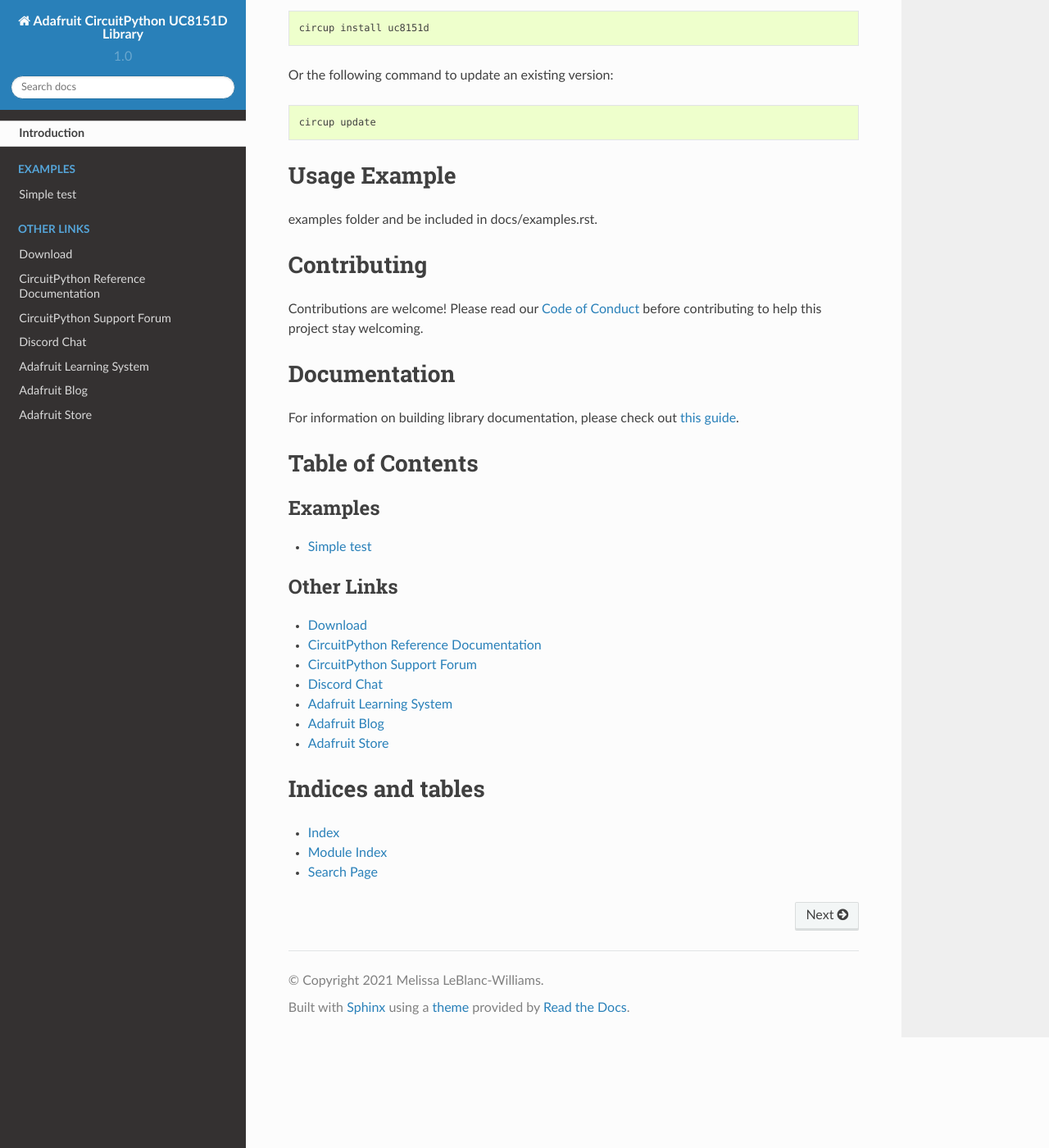
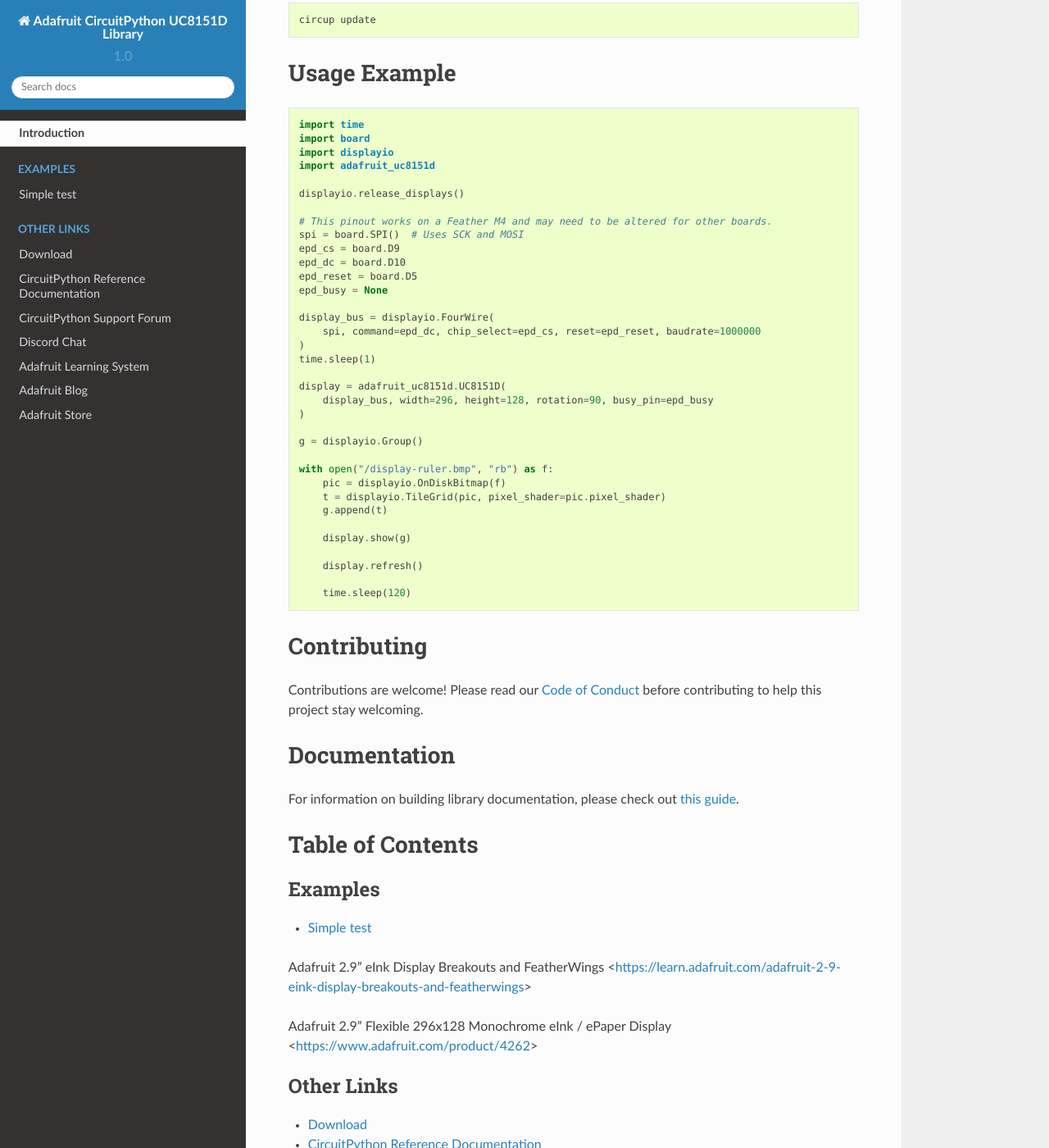
Before and after one commit to adafruit/Adafruit_CircuitPython_UC8151D, a Sphinx documentation site: the page built from docs/index.rst, in a window 1280 px wide and 1400 px high, scrolled down 1504 px. Shown: the whole window at 82% size. Built offline with Sphinx 7.4.7 and the Read the Docs theme 2.0.0, drawn with Linux system fonts in a browser that asks for light colours; some of the changed text lies outside the part shown.

Commit message:
Fill out docs

```diff
--- a/README.rst
+++ b/README.rst
@@ -36,18 +36,13 @@ This is easily achieved by downloading
 or individual libraries can be installed using
 `circup <https://github.com/adafruit/circup>`_.
 
-.. todo:: Describe the Adafruit product this library works with. For PCBs, you can also add the
-image from the assets folder in the PCB's GitHub repo.
+Adafruit 2.9" Flexible 296x128 Monochrome eInk / ePaper Display
 
 `Purchase one from the Adafruit shop <http://www.adafruit.com/products/4262>`_
 
 
 Installing from PyPI
 =====================
-.. note:: This library is not available on PyPI yet. Install documentation is included
-   as a standard element. Stay tuned for PyPI availability!
-
-.. todo:: Remove the above note if PyPI version is/will be available at time of release.
 
 On supported GNU/Linux systems like the Raspberry Pi, you can install the driver locally `from
 PyPI <https://pypi.org/project/adafruit-circuitpython-uc8151d/>`_.
@@ -100,8 +95,44 @@ Or the following command to update an existing version:
 Usage Example
 =============
 
-.. todo:: Add a quick, simple example. It and other examples should live in the
-examples folder and be included in docs/examples.rst.
+.. code-block:: python
+
+    import time
+    import board
+    import displayio
+    import adafruit_uc8151d
+
+    displayio.release_displays()
+
+    # This pinout works on a Feather M4 and may need to be altered for other boards.
+    spi = board.SPI()  # Uses SCK and MOSI
+    epd_cs = board.D9
+    epd_dc = board.D10
+    epd_reset = board.D5
+    epd_busy = None
+
+    display_bus = displayio.FourWire(
+        spi, command=epd_dc, chip_select=epd_cs, reset=epd_reset, baudrate=1000000
+    )
+    time.sleep(1)
+
+    display = adafruit_uc8151d.UC8151D(
+        display_bus, width=296, height=128, rotation=90, busy_pin=epd_busy
+    )
+
+    g = displayio.Group()
+
+    with open("/display-ruler.bmp", "rb") as f:
+        pic = displayio.OnDiskBitmap(f)
+        t = displayio.TileGrid(pic, pixel_shader=pic.pixel_shader)
+        g.append(t)
+
+        display.show(g)
+
+        display.refresh()
+
+        time.sleep(120)
+
 
 Contributing
 ============
--- a/docs/conf.py
+++ b/docs/conf.py
@@ -25,7 +25,7 @@ extensions = [
 # Uncomment the below if you use native CircuitPython modules such as
 # digitalio, micropython and busio. List the modules you use. Without it, the
 # autodoc module docs will fail to generate with a warning.
-# autodoc_mock_imports = ["digitalio", "busio"]
+autodoc_mock_imports = ["displayio"]
 
 
 intersphinx_mapping = {
--- a/docs/index.rst
+++ b/docs/index.rst
@@ -24,14 +24,12 @@ Table of Contents
 .. toctree::
     :caption: Tutorials
 
-.. todo:: Add any Learn guide links here. If there are none, then simply delete this todo and leave
-    the toctree above for use later.
+Adafruit 2.9" eInk Display Breakouts and FeatherWings <https://learn.adafruit.com/adafruit-2-9-eink-display-breakouts-and-featherwings>
 
 .. toctree::
     :caption: Related Products
 
-.. todo:: Add any product links here. If there are none, then simply delete this todo and leave
-    the toctree above for use later.
+Adafruit 2.9" Flexible 296x128 Monochrome eInk / ePaper Display <https://www.adafruit.com/product/4262>
 
 .. toctree::
     :caption: Other Links
```
